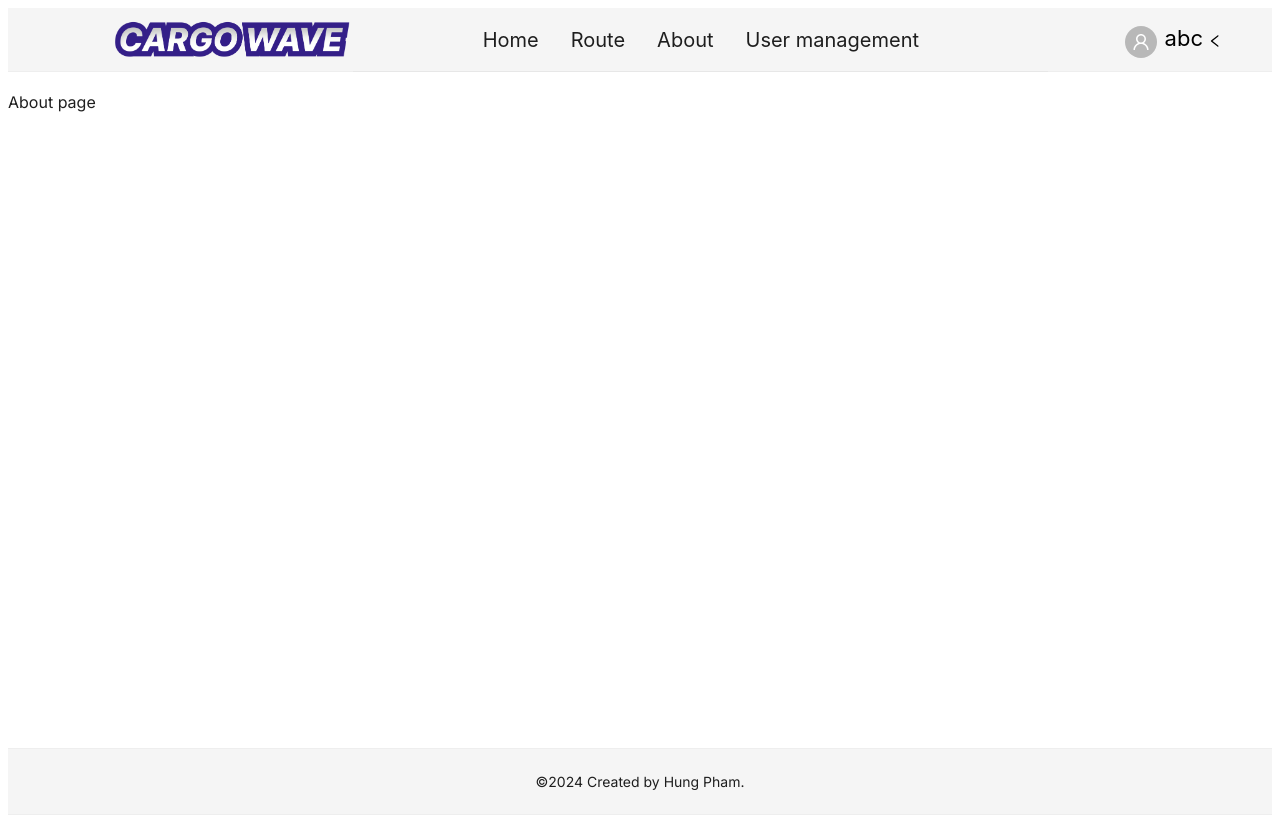
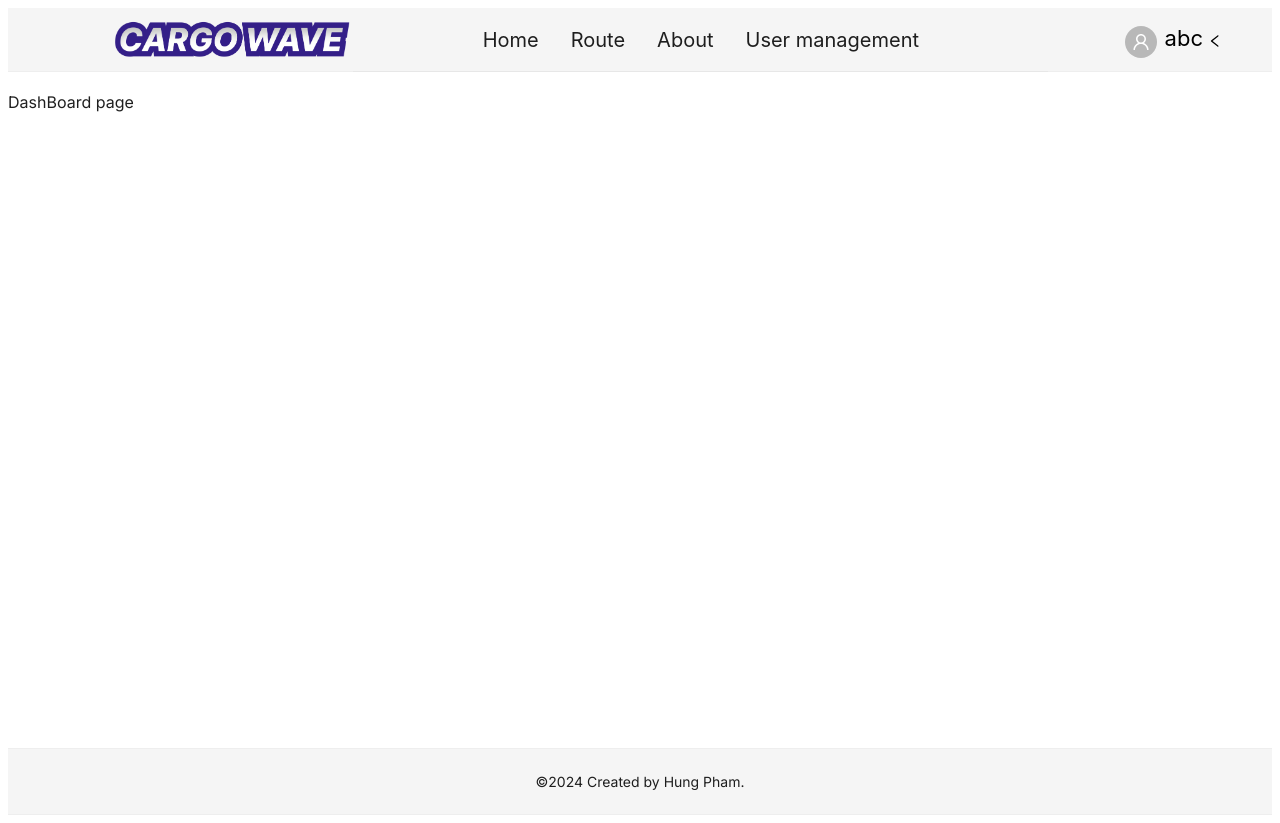
Before and after one commit to HungPham-Coder/Cargo_wave, a Next.js app in the folder frontend/: page /dashboard in a window 1280 px wide. Built offline with nearby package versions, Linux system fonts and the light colour scheme.

Commit message:
Update code

```diff
--- a/frontend/app/dashboard/page.tsx
+++ b/frontend/app/dashboard/page.tsx
@@ -1,5 +1,5 @@
-export const AboutPage: React.FC = () => {
-  return <>About page</>;
+const DashBoard: React.FC = () => {
+  return <>DashBoard page</>;
 };
 
-export default AboutPage;
+export default DashBoard;
--- a/frontend/app/forgot-password/page.tsx
+++ b/frontend/app/forgot-password/page.tsx
@@ -1,4 +1,4 @@
-export const ForgotPasswordPage: React.FC = () => {
+const ForgotPasswordPage: React.FC = () => {
   return <>Forgot Page</>;
 };
 
--- a/frontend/app/history/page.tsx
+++ b/frontend/app/history/page.tsx
@@ -1,5 +1,5 @@
-export const HistoryPage: React.FC = () => {
-    return <>history</>;
-  };
+const HistoryPage: React.FC = () => {
+  return <>history</>;
+};
 
-  export default HistoryPage;
+export default HistoryPage;
--- a/frontend/app/profile/page.tsx
+++ b/frontend/app/profile/page.tsx
@@ -1,5 +1,5 @@
-export const ProfilePage: React.FC = () => {
-    return <>profile</>;
-  };
+const ProfilePage: React.FC = () => {
+  return <>Profile page</>;
+};
 
-  export default ProfilePage;
+export default ProfilePage;
```
